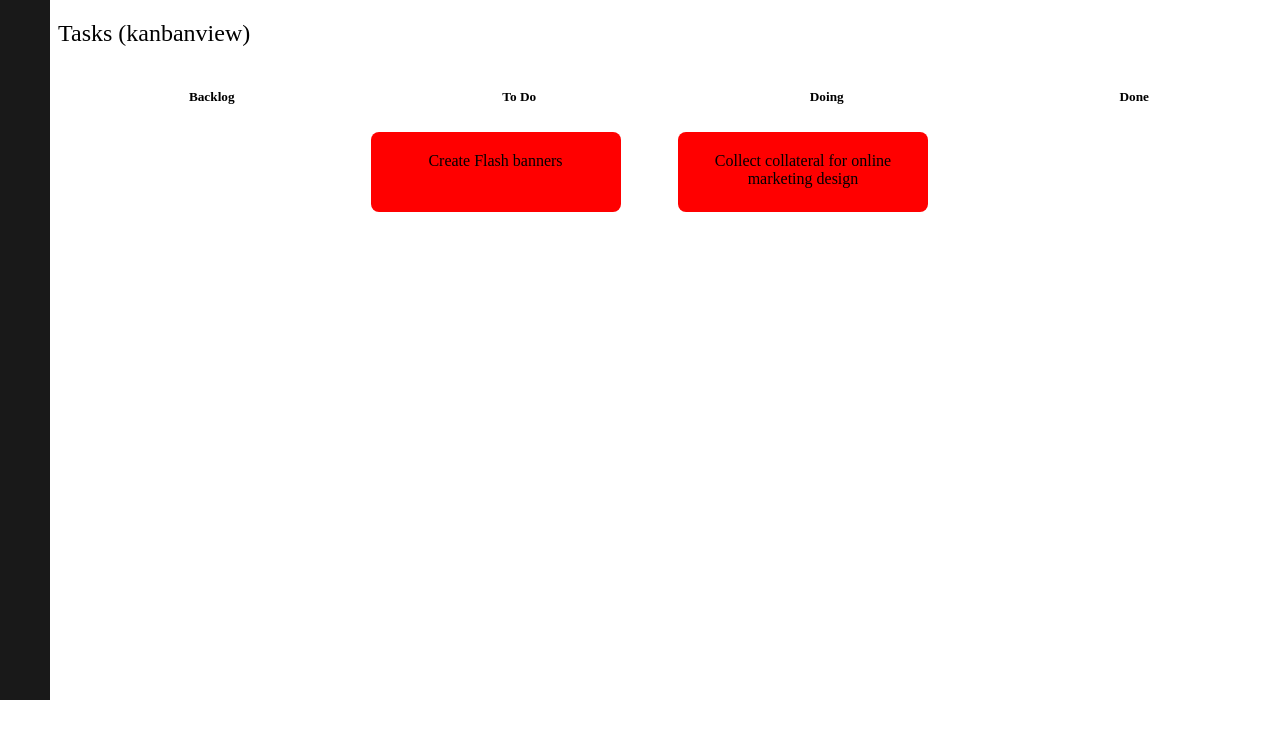
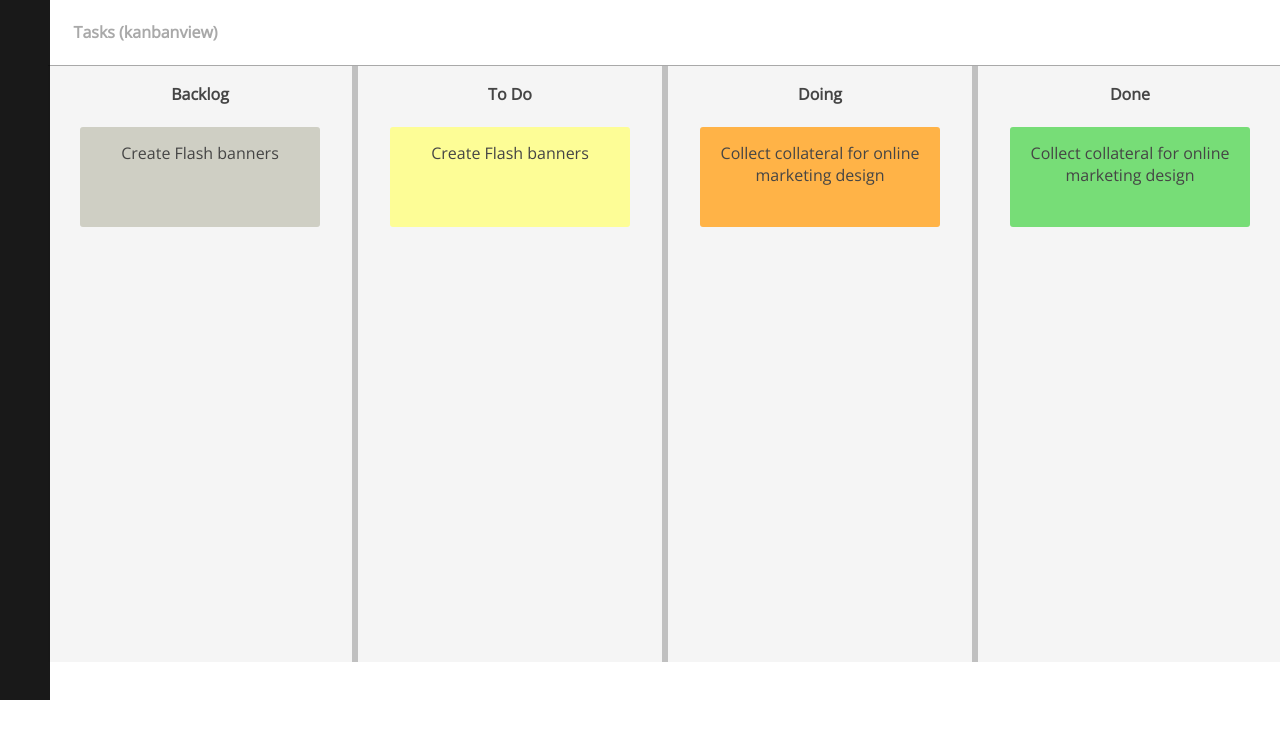
Before and after one commit to ccarruitero/psychic-octo-ninja, a plain HTML site: page index.html in a window 1280 px wide. Drawn offline with nearby package versions, Linux system fonts and the light colour scheme.

Commit message:
primera version de la interfaz del tablero kanban

```diff
--- a/css/style.css
+++ b/css/style.css
@@ -1,7 +1,11 @@
+@import url(http://fonts.googleapis.com/css?family=Open+Sans);
+
 body {
   overflow: hidden;
   width: 100%;
   height: 100%;
+  font-family: 'Open Sans', sans-serif;
+
 }
 
 #navbar {
@@ -13,20 +17,47 @@ body {
   left: 0;
 }
 
+header {
+  background: white;
+  margin-left: 40px;
+  top: 0;
+  position: fixed;
+  width: 100%;
+  padding-left: 2%;
+  border-bottom: solid 1px #A9A9A9;
+  color: #A9A9A9;
+}
+
+header h4 {
+  font-size: 16px;
+}
+
 section {
-  margin-left: 50px;
+  margin-left: 40px;
 }
 
 section h2 {
   font-weight: inherit;
 }
 
-h5 {
+.task-box {
+  background-color: #F5F5F5;
+  width: 20%;
+  -webkit-flex: auto;
+  flex: auto;
+  height: 600px;
+  float: left;
+  border-right: solid 6px #C0C0C0;
+  color: #454545;
+}
+
+.task-box h4 {
   text-align: center;
   text-transform: capitalize;
 }
 
 #board {
+  margin-top: 5%;
   width: 100%;
   display: -webkit-flex;
   display: flex;
@@ -34,15 +65,7 @@ h5 {
   flex-direction: row;
 }
 
-.task-box {
-  width: 20%;
-  -webkit-flex: auto;
-  flex: auto;
-  height: 500px;
-  float: left;
-}
-
-.task, .task-placeholder {
+.task-placeholder {
   width: 240px;
   height: 40px;
   float: left;
@@ -53,15 +76,47 @@ h5 {
   border-radius: 8px;
 }
 
+ .task-box-content  {
+  width: 240px;
+  height: 100px;
+  margin: 0 auto;
+  list-style: none;
+  text-align: center;
+  border-radius: 3px;
+}
+
 .task {
-  background: red;
+  width: 240px;
+  height: 85px;
+  padding-top: 15px;
+  margin: 0 auto;
+  list-style: none;
+  text-align: center;
+  border-radius: 3px;
   cursor: move;
 }
+
+.backLog {
+  background-color: #CFCFC4;
+}
+
+.todo {
+  background-color: #FDFD96;
+}
+
+.doing {
+  background-color: #FFB347;
+}
+
+.done {
+  background-color: #77DD77;
+}
+
 
 .task-placeholder {
   background: rgba(0,0,0,0.4);
 }
 
 .over {
-  border: 2px dashed #000;
+  border: 2px dashed #A9A9A9;
 }
--- a/index.html
+++ b/index.html
@@ -7,26 +7,43 @@
   <link rel="stylesheet" href="css/style.css">
 </head>
 <body>
+  <header>
+    <h4>Tasks (kanbanview)</h4>
+  </header>
   <section>
-    <h2>Tasks (kanbanview)</h2>
     <div id="board">
       <div class="task-box">
-        <h5>Backlog</h5>
+        <h4>Backlog</h4>
+        <div class="task-box-content">
+          <section class="task backLog" draggable="true">
+            <li>Create Flash banners</li>
+          </section>
+        </div>
       </div>
       <div class="task-box">
-        <h5>To Do</h5>
+        <h4>To Do</h4>
+        <div class="task-box-content">
           <section class="task todo" draggable="true">
             <li>Create Flash banners</li>
           </section>
         </div>
+      </div>
       <div class="task-box">
-        <h5>Doing</h5>
+        <h4>Doing</h4>
+        <div class="task-box-content">
           <section class="task doing" draggable="true">
             <li>Collect collateral for online marketing design</li>
           </section>
         </div>
+
+      </div>
       <div class="task-box">
-        <h5>Done</h5>
+        <h4>Done</h4>
+        <div class="task-box-content">
+          <section class="task done" draggable="true">
+            <li>Collect collateral for online marketing design</li>
+          </section>
+        </div>
       </div>
     </div>
   </section>
--- a/js/drag.js
+++ b/js/drag.js
@@ -34,7 +34,7 @@ function handleDrop(e) {
 }
 
 var tasks = document.querySelectorAll('.task');
-var taskBoxs = document.querySelectorAll('.task-box');
+var taskBoxs = document.querySelectorAll('.task-box-content');
 
 [].forEach.call(tasks, function(task) {
   task.addEventListener('dragstart', handleDragStart, false);
```
Lines whose indentation alone changed are shown as unchanged.
